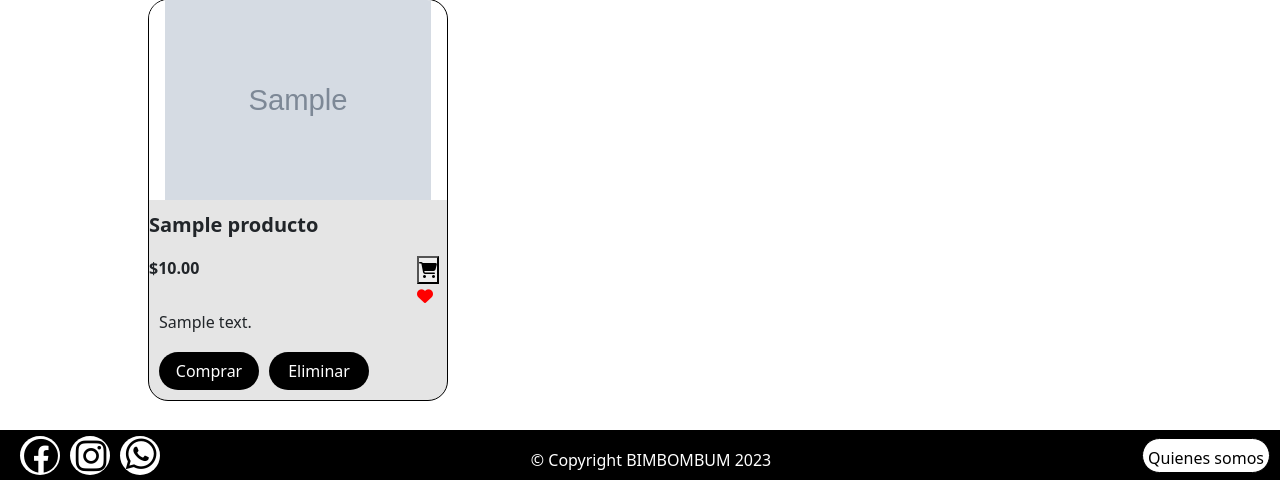
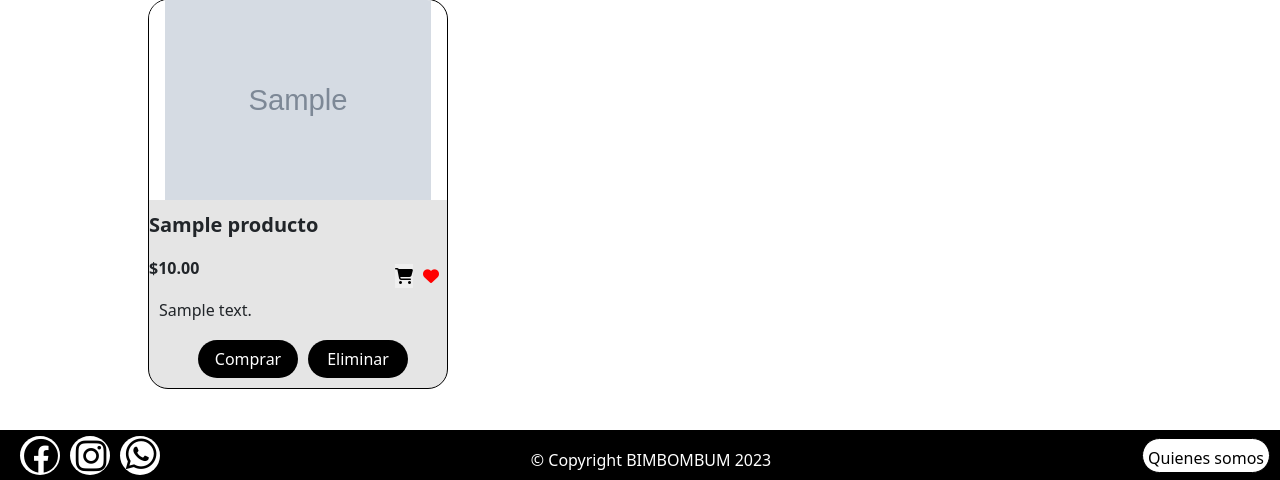
Before and after one commit to oliverdrullard/bimbombum, a Django app: page /usuario/lista_megusta/ in a window 1280 px wide. Shown: the part 320-800 px from the top of the page. Run offline with Django 3.2, Linux system fonts and the light colour scheme; a user stored in the database is signed in; tables that the repository leaves empty hold one stand-in row (values such as "Sample post"); grey boxes marked "Sample" are stand-in pictures.

```diff
--- a/static/lista_megusta.css
+++ b/static/lista_megusta.css
@@ -79,6 +79,13 @@
 }
 
 .iconos_megusta{
+  display: flex;
+  justify-content: center;
+  align-items: center;
+  margin-right: 10px;
+}
+.boton-lista-megusta{
+  border: none;
   margin-right: 10px;
 }
 
@@ -92,9 +99,10 @@
 }
 
 .div_botones_padre{
+  width: 100%;
   display: flex;
-  text-align: center;
-  justify-items: center;
+  justify-content: center;
+  align-items: center;
 }
 
 .botodes_lista_megusta{
```
